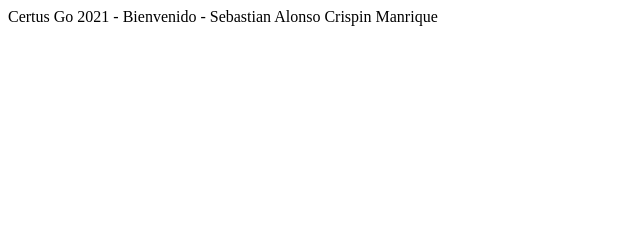
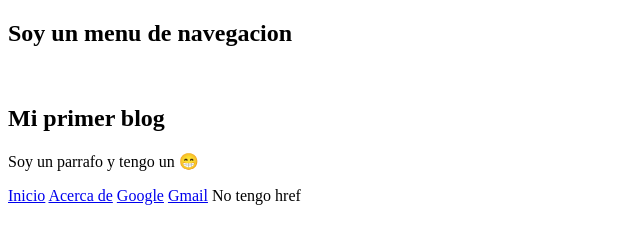
Before and after one commit to sebas159fors/sebas159fors.github.io, a plain HTML site: page index.html in a window 1280 px wide. Shown: the whole page, without its empty margins (0-640 px from the left). Drawn offline with Linux system fonts and the light colour scheme.

Commit message:
Update index.html

```diff
--- a/index.html
+++ b/index.html
@@ -1,12 +1,29 @@
 <!DOCTYPE html>
-<html lang="en">
+<html lang="es">
 <head>
     <meta charset="UTF-8">
     <meta http-equiv="X-UA-Compatible" content="IE=edge">
     <meta name="viewport" content="width=device-width, initial-scale=1.0">
-    <title>Certus Go</title>
+    <title>Selectores</title>
 </head>
 <body>
-    Certus Go 2021 - Bienvenido - Sebastian Alonso Crispin Manrique
+    <nav class="alex">
+        <section>
+            <h2>Soy un menu de navegacion</h2>
+        </section>
+    </nav>
+    <br>
+    <section id="section">
+        <h2 class="titulo">Mi primer blog</h2>
+        <p class="😁">Soy un parrafo y tengo un 😁</p>
+    </section>
+
+    <a href="./index.html">Inicio</a>
+    <a href="#">Acerca de</a>
+    <a href="htttps://www.google.com">Google</a>
+    <a href="https://www.Facebook.com%22%3EFacebook%3C/a%3E
+    <a href="htttps://www.gmail.com">Gmail</a>
+
+    <a>No tengo href</a>
 </body>
 </html>
```
